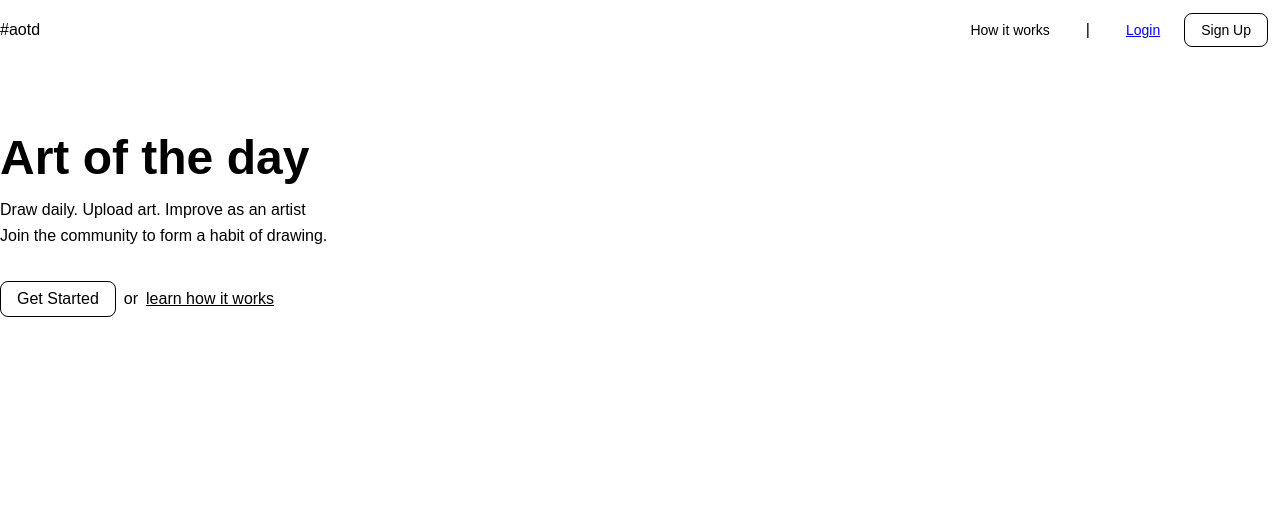
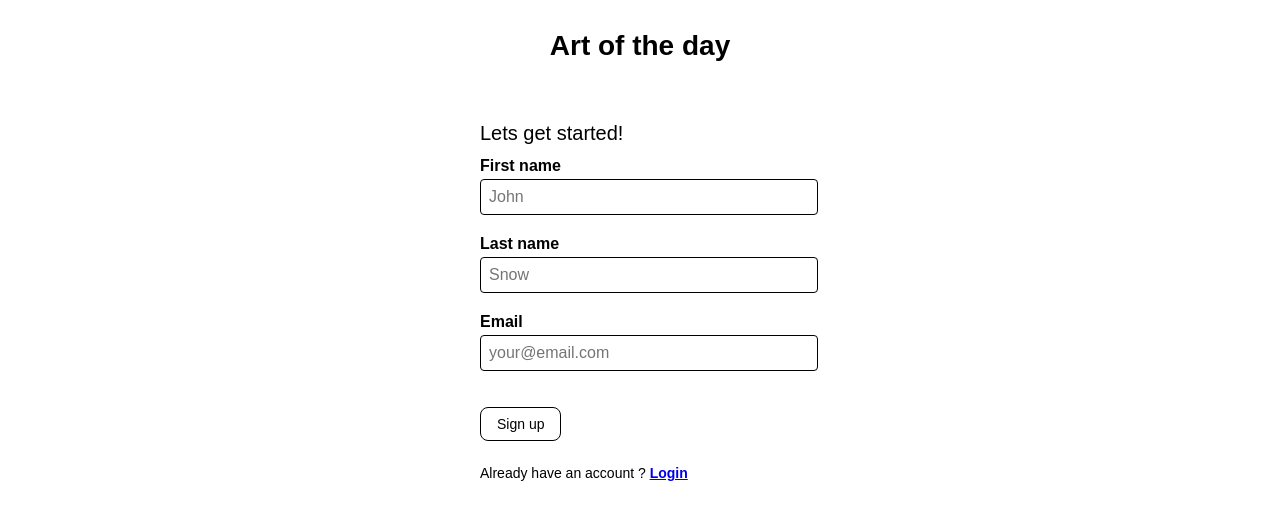
Before and after one commit to nishantdania/aotd-web, a React app: page /signup in a window 1280 px wide. Shown: the top 520 px of the page. Built offline with nearby package versions, Linux system fonts and the light colour scheme; the HTML template or start-up script is replaced by a standard one.

Commit message:
added signup page

```diff
--- a/src/App.js
+++ b/src/App.js
@@ -3,6 +3,7 @@ import { BrowserRouter, Switch, Route } from 'react-router-dom';
 import Layout  from './components/Layout';
 import Homepage from './components/Homepage';
 import Login from './components/Login';
+import Signup from './components/Signup';
 
 class App extends Component {
   render() {
@@ -10,6 +11,7 @@ class App extends Component {
       <BrowserRouter>
         <Switch>
           <Route path='/login' component={Login} />
+          <Route path='/signup' component={Signup} />
           <Route>
             <Layout>
               <Switch>
--- a/src/components/Buttons/TransparentButton/transparentButton.js
+++ b/src/components/Buttons/TransparentButton/transparentButton.js
@@ -1,23 +1,41 @@
 import React, {Component} from 'react';
 import cx from 'classnames';
 import styles from './transparentButton.css';
-import { Link } from 'react-router-dom';
+import { Link, withRouter } from 'react-router-dom';
 
 class TransparentButton extends Component {
 
+  handleKeyPress = (e) => {
+    if(e.which === 13) {
+      const { link, action, history } = this.props;
+      if(action) {
+        action();
+      }
+      else if(link) {
+        history.push(link);
+      }
+    }
+  }
+
   render () {
+
     const { text, link, action, className} = this.props;
+
     if(link) {
-      return <Link to={link} className={cx(styles['button'], className)}>
+      return <Link to={link} tabIndex='0' className={cx(styles['button'], className)}>
         {text}
       </Link>
     }
     else {
-      return <div onClick={action} className={cx(styles['button'], className)}>
-        {text}
+      return <div
+        tabIndex='0'
+        onClick={action}
+        onKeyPress={this.handleKeyPress}
+        className={cx(styles['button'], className)}>
+          {text}
       </div>
     }
   }
 }
 
-export default TransparentButton;
+export default withRouter(TransparentButton);
--- a/src/components/Signup/index.js
+++ b/src/components/Signup/index.js
@@ -0,0 +1 @@
+export {default} from './signup.js';
--- a/src/components/Signup/signup.css
+++ b/src/components/Signup/signup.css
@@ -0,0 +1,36 @@
+.outer {
+  max-width: 320px;
+  margin: auto;
+}
+.logo {
+  text-align: center;
+  text-decoration: none;
+  color: #000;
+  font-weight: 400;
+  font-size: 14px;
+  padding: 30px 0;
+  display: block;
+}
+.outer h2 {
+  padding: 30px 0 0px 0;
+  font-weight: 500;
+  font-size: 20px;
+}
+.outer h3 {
+  padding: 4px 0 0px 0;
+  font-weight: 500;
+  font-size: 16px;
+}
+.outer form {
+
+}
+.button {
+  margin: 24px 0;
+  font-size: 14px;
+}
+.other{
+  font-size: 14px;
+}
+.other span {
+  font-weight: 700;
+}
--- a/src/components/Signup/signup.js
+++ b/src/components/Signup/signup.js
@@ -0,0 +1,49 @@
+import React, {Component} from 'react';
+import cx from 'classnames';
+import styles from './signup.css';
+import TransparentButton from '../Buttons/TransparentButton';
+import { Link } from 'react-router-dom';
+import GenericInput from '../Inputs/GenericInput';
+
+class Signup extends Component {
+
+  signup = () => {
+    console.log('Signup clicked !');
+  }
+
+  render () {
+    return <div className={cx(styles['outer'])}>
+      <Link to='/' className={cx(styles['logo'])} >
+        <h1>Art of the day</h1>
+      </Link>
+      <h2>
+        Lets get started!
+      </h2>
+      <h3>
+      </h3>
+      <form>
+        <GenericInput
+          label='First name'
+          placeholder='John'
+        />
+        <GenericInput
+          label='Last name'
+          placeholder='Snow'
+        />
+        <GenericInput
+          label='Email'
+          placeholder='your@email.com'
+        />
+      </form>
+      <TransparentButton
+        text='Sign up'
+        action={this.signup}
+        className={cx(styles['button'])} />
+      <div className={cx(styles['other'])}>
+        Already have an account ? <span><Link to='/login' >Login</Link></span>
+      </div>
+    </div>
+  }
+}
+
+export default Signup;
```
